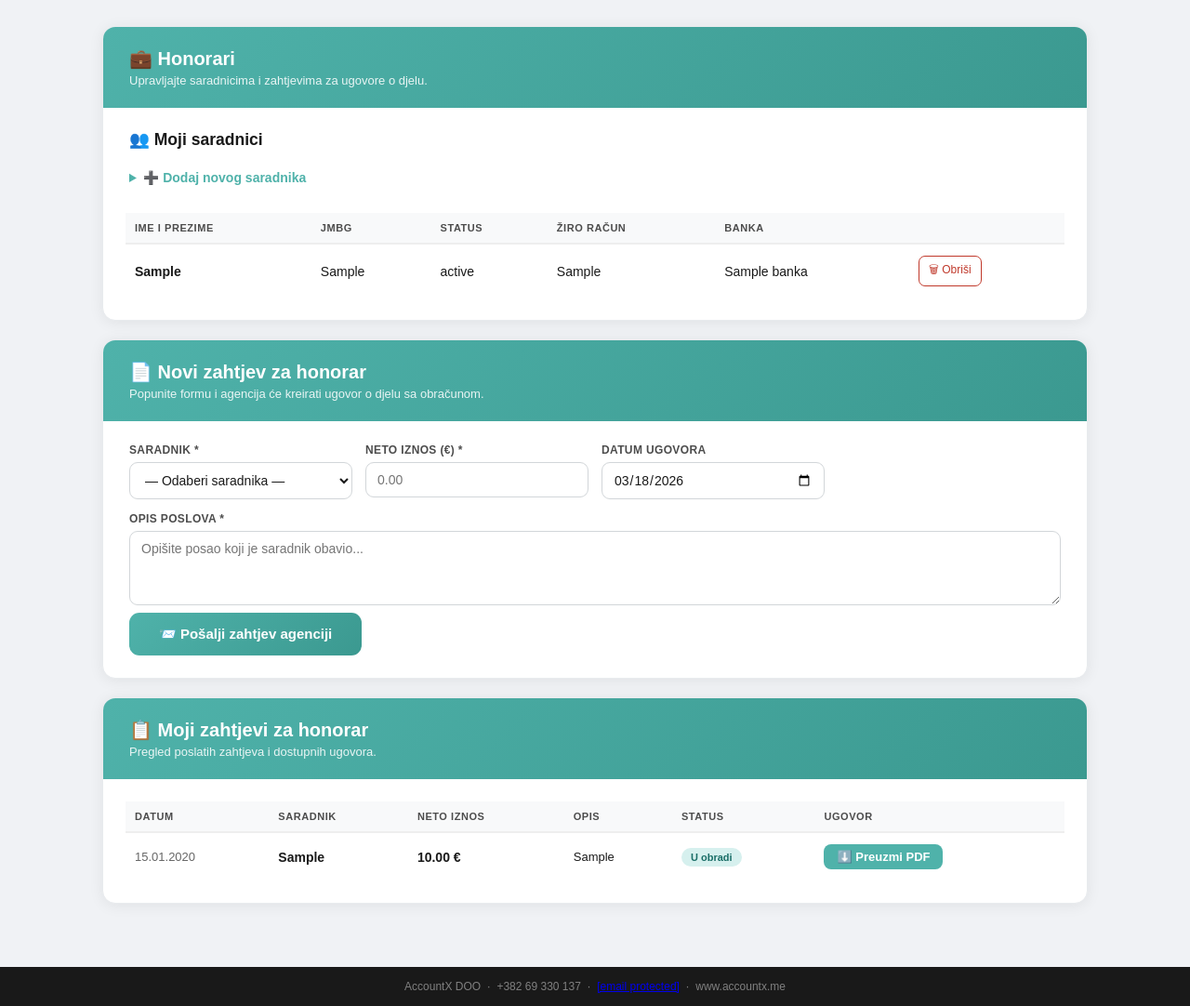
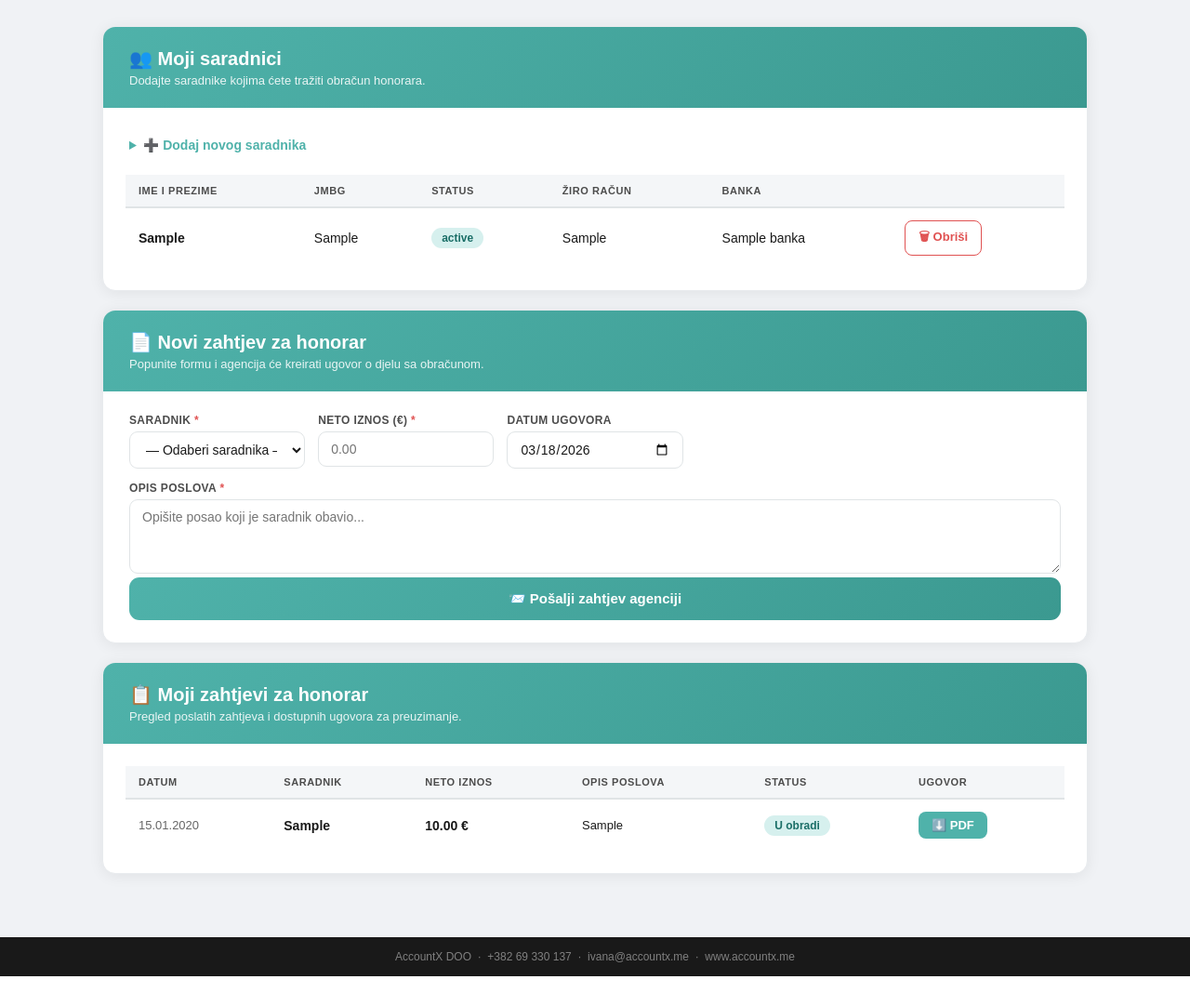
Before and after one commit to ivana-cmd/accountx-portal, a Flask app: page /honorari in a window 1280 px wide. Shown: the part 67-1149 px from the top of the page at 93% size. After the commit the page ends 1117 px from the top, so only its background shows below. Run offline with Flask 3, Linux system fonts and the light colour scheme; the visitor is signed in with stand-in values (Sample User, id 1); a database or web service that is not in the repository returns one stand-in record (values such as "Sample title"); some libraries are stand-ins or nearby versions.

Commit message:
Add files via upload

```diff
--- a/templates/honorari.html
+++ b/templates/honorari.html
@@ -8,6 +8,7 @@
 </head>
 <body>
 <div class="page-wrap">
+
   <header class="header">
     <div class="header-inner">
       <img src="{{ url_for('static', filename='logo.png') }}" alt="AccountX" class="logo">
@@ -26,6 +27,7 @@
   </header>
 
   <main class="main">
+
     {% with messages = get_flashed_messages() %}
       {% if messages %}{% for msg in messages %}
         <div class="flash-msg">{{ msg }}</div>
@@ -35,79 +37,86 @@
     <!-- ═══ SARADNICI ═══ -->
     <div class="card">
       <div class="card-header">
-        <h2>💼 Honorari</h2>
-        <p>Upravljajte saradnicima i zahtjevima za ugovore o djelu.</p>
+        <h2>👥 Moji saradnici</h2>
+        <p>Dodajte saradnike kojima ćete tražiti obračun honorara.</p>
       </div>
       <div class="card-body">
 
-        <h3 style="margin-bottom:12px;">👥 Moji saradnici</h3>
-
-        <details style="margin-bottom:20px;">
-          <summary style="cursor:pointer; font-weight:700; color:#4FB2AA; padding:10px 0;">➕ Dodaj novog saradnika</summary>
-          <form method="post" action="{{ url_for('honorar_saradnik_add') }}" style="margin-top:16px;">
+        <details>
+          <summary>➕ Dodaj novog saradnika</summary>
+          <div class="details-form">
+            <form method="post" action="{{ url_for('honorar_saradnik_add') }}">
               <div class="form-row">
-              <div class="form-group">
-                <label>Ime i prezime *</label>
+                <div class="field">
+                  <label>Ime i prezime <span class="req">*</span></label>
                   <input type="text" name="ime_prezime" required placeholder="Ime Prezime">
                 </div>
-              <div class="form-group">
-                <label>JMBG *</label>
+                <div class="field">
+                  <label>JMBG <span class="req">*</span></label>
                   <input type="text" name="maticni_broj" required placeholder="1234567890123">
                 </div>
-              <div class="form-group">
+                <div class="field">
                   <label>Status zaposlenja</label>
                   <select name="status_zaposlenja">
                     <option value="zaposlen/a">Zaposlen/a</option>
                     <option value="nezaposlen/a">Nezaposlen/a</option>
                   </select>
                 </div>
-              <div class="form-group">
+                <div class="field">
                   <label>Firma gdje radi</label>
                   <input type="text" name="firma_gdje_radi" placeholder="Opciono">
                 </div>
-              <div class="form-group">
+                <div class="field">
                   <label>Grad</label>
                   <input type="text" name="grad" placeholder="Grad">
                 </div>
-              <div class="form-group">
+                <div class="field">
                   <label>Adresa</label>
                   <input type="text" name="adresa" placeholder="Ulica i broj">
                 </div>
-              <div class="form-group">
+                <div class="field">
                   <label>Telefon</label>
                   <input type="text" name="telefon" placeholder="+382...">
                 </div>
-              <div class="form-group">
+                <div class="field">
                   <label>Žiro račun</label>
                   <input type="text" name="ziro_racun" placeholder="Broj računa">
                 </div>
-              <div class="form-group">
+                <div class="field">
                   <label>Banka</label>
                   <input type="text" name="banka" placeholder="Naziv banke">
                 </div>
               </div>
-            <button type="submit" class="btn-submit" style="width:auto; padding:12px 28px; margin-top:8px;">💾 Sačuvaj saradnika</button>
+              <button type="submit" class="btn-submit" style="margin-top:16px;">💾 Sačuvaj saradnika</button>
             </form>
+          </div>
         </details>
 
         {% if saradnici %}
-        <div class="table-wrap">
+        <div class="table-wrap" style="margin-top:16px;">
           <table>
             <thead>
-              <tr><th>Ime i prezime</th><th>JMBG</th><th>Status</th><th>Žiro račun</th><th>Banka</th><th></th></tr>
+              <tr>
+                <th>Ime i prezime</th>
+                <th>JMBG</th>
+                <th>Status</th>
+                <th>Žiro račun</th>
+                <th>Banka</th>
+                <th></th>
+              </tr>
             </thead>
             <tbody>
             {% for s in saradnici %}
             <tr>
               <td><strong>{{ s.ime_prezime }}</strong></td>
-              <td>{{ s.maticni_broj }}</td>
-              <td>{{ s.status_zaposlenja }}</td>
+              <td class="nowrap">{{ s.maticni_broj }}</td>
+              <td><span class="badge badge-blue">{{ s.status_zaposlenja }}</span></td>
               <td>{{ s.ziro_racun or '—' }}</td>
               <td>{{ s.banka or '—' }}</td>
               <td>
                 <form method="post" action="{{ url_for('honorar_saradnik_delete', sid=s.id) }}"
                       onsubmit="return confirm('Sigurno obrišeš saradnika {{ s.ime_prezime }}?')">
-                  <button type="submit" class="btn-danger-small">🗑 Obriši</button>
+                  <button type="submit" class="btn-sm red">🗑 Obriši</button>
                 </form>
               </td>
             </tr>
@@ -116,7 +125,7 @@
           </table>
         </div>
         {% else %}
-        <p style="color:#888; font-size:14px; margin-bottom:8px;">Nema unesenih saradnika. Dodajte prvog saradnika iznad.</p>
+        <p style="color:#888; font-size:14px; margin-top:16px;">Nema unesenih saradnika. Dodajte prvog saradnika iznad.</p>
         {% endif %}
 
       </div>
@@ -132,8 +141,8 @@
       <div class="card-body">
         <form method="post" action="{{ url_for('honorar_zahtjev_add') }}">
           <div class="form-row">
-            <div class="form-group">
-              <label>Saradnik *</label>
+            <div class="field">
+              <label>Saradnik <span class="req">*</span></label>
               <select name="saradnik_id" required>
                 <option value="">— Odaberi saradnika —</option>
                 {% for s in saradnici %}
@@ -141,23 +150,32 @@
                 {% endfor %}
               </select>
             </div>
-            <div class="form-group">
-              <label>Neto iznos (€) *</label>
+            <div class="field">
+              <label>Neto iznos (€) <span class="req">*</span></label>
               <input type="number" name="neto_iznos" step="0.01" min="1" required placeholder="0.00">
             </div>
-            <div class="form-group">
+            <div class="field">
               <label>Datum ugovora</label>
               <input type="date" name="datum_ugovora" id="datum_field">
             </div>
-            <div class="form-group full-width">
-              <label>Opis poslova *</label>
-              <textarea name="opis_poslova" required rows="3" placeholder="Opišite posao koji je saradnik obavio..."></textarea>
+            <div class="field full">
+              <label>Opis poslova <span class="req">*</span></label>
+              <textarea name="opis_poslova" required rows="3"
+                placeholder="Opišite posao koji je saradnik obavio..."></textarea>
             </div>
           </div>
-          <button type="submit" class="btn-submit" style="width:auto; padding:14px 32px; margin-top:8px;">
+          <button type="submit" class="btn-submit" style="margin-top:4px;">
             📨 Pošalji zahtjev agenciji
           </button>
         </form>
+      </div>
+    </div>
+    {% else %}
+    <div class="card">
+      <div class="card-body">
+        <div class="alert">
+          ⚠️ Prije slanja zahtjeva, dodajte saradnika u listi iznad.
+        </div>
       </div>
     </div>
     {% endif %}
@@ -166,32 +184,45 @@
     <div class="card">
       <div class="card-header">
         <h2>📋 Moji zahtjevi za honorar</h2>
-        <p>Pregled poslatih zahtjeva i dostupnih ugovora.</p>
+        <p>Pregled poslatih zahtjeva i dostupnih ugovora za preuzimanje.</p>
       </div>
       <div class="card-body">
         {% if zahtjevi %}
         <div class="table-wrap">
           <table>
             <thead>
-              <tr><th>Datum</th><th>Saradnik</th><th>Neto iznos</th><th>Opis</th><th>Status</th><th>Ugovor</th></tr>
+              <tr>
+                <th>Datum</th>
+                <th>Saradnik</th>
+                <th>Neto iznos</th>
+                <th>Opis poslova</th>
+                <th>Status</th>
+                <th>Ugovor</th>
+              </tr>
             </thead>
             <tbody>
             {% for z in zahtjevi %}
             <tr>
-              <td class="date-cell">{{ z.created_at.strftime('%d.%m.%Y') if z.created_at else '—' }}</td>
+              <td class="nowrap" style="color:#666; font-size:13px;">
+                {{ z.created_at.strftime('%d.%m.%Y') if z.created_at else '—' }}
+              </td>
               <td><strong>{{ z.saradnik_ime }}</strong></td>
-              <td><strong>{{ "%.2f"|format(z.neto_iznos) }} €</strong></td>
-              <td style="max-width:220px; white-space:normal; font-size:13px;">
-                {{ z.opis_poslova[:80] }}{% if z.opis_poslova|length > 80 %}...{% endif %}
+              <td class="nowrap"><strong>{{ "%.2f"|format(z.neto_iznos) }} €</strong></td>
+              <td style="max-width:260px; font-size:13px; line-height:1.5; white-space:normal;">
+                {{ z.opis_poslova[:100] }}{% if z.opis_poslova|length > 100 %}...{% endif %}
               </td>
               <td>
-                <span class="status-badge status-{{ z.status|lower|replace(' ','_') }}">{{ z.status }}</span>
+                <span class="badge status-{{ z.status|lower|replace(' ','_') }}">
+                  {{ z.status }}
+                </span>
               </td>
               <td>
                 {% if z.pdf_data %}
-                <a class="btn-download" href="{{ url_for('honorar_pdf_download', zahtjev_id=z.id) }}">⬇️ Preuzmi PDF</a>
+                <a class="btn-sm teal" href="{{ url_for('honorar_pdf_download', zahtjev_id=z.id) }}">
+                  ⬇️ PDF
+                </a>
                 {% else %}
-                <span style="color:#aaa; font-size:13px;">U pripremi...</span>
+                <span style="color:#aaa; font-size:13px; white-space:nowrap;">⏳ U pripremi</span>
                 {% endif %}
               </td>
             </tr>
@@ -201,7 +232,7 @@
         </div>
         {% else %}
         <div class="empty-state">
-          <div style="font-size:48px; margin-bottom:16px;">📄</div>
+          <div style="font-size:48px; margin-bottom:14px;">📄</div>
           <h3>Nema poslatih zahtjeva</h3>
           <p>Dodajte saradnika i pošaljite prvi zahtjev za honorar.</p>
         </div>
@@ -212,38 +243,13 @@
   </main>
 
   <footer class="footer">
-    <p>AccountX DOO &nbsp;·&nbsp; +382 69 330 137 &nbsp;·&nbsp; <a href="/cdn-cgi/l/email-protection" class="__cf_email__" data-cfemail="8fe6f9eee1eecfeeecece0fae1fbf7a1e2ea">[email&#160;protected]</a> &nbsp;·&nbsp; www.accountx.me</p>
+    <p>AccountX DOO &nbsp;·&nbsp; +382 69 330 137 &nbsp;·&nbsp; ivana@accountx.me &nbsp;·&nbsp; www.accountx.me</p>
   </footer>
+
 </div>
 
-<script data-cfasync="false" src="/cdn-cgi/scripts/5c5dd728/cloudflare-static/email-decode.min.js"></script><script>
+<script>
 document.getElementById('datum_field').value = new Date().toISOString().split('T')[0];
 </script>
-
-<style>
-.form-row { display: grid; grid-template-columns: repeat(auto-fit, minmax(200px, 1fr)); gap: 14px; }
-.form-group { display: flex; flex-direction: column; gap: 6px; }
-.form-group.full-width { grid-column: 1 / -1; }
-.form-group label { font-size: 12px; font-weight: 700; color: #4C4C4C; text-transform: uppercase; letter-spacing: .03em; }
-.form-group input, .form-group select, .form-group textarea {
-  padding: 10px 12px; border: 1px solid #d2d6d9; border-radius: 9px;
-  font-size: 14px; font-family: inherit; width: 100%;
-}
-.form-group input:focus, .form-group select:focus, .form-group textarea:focus {
-  outline: none; border-color: #4FB2AA; box-shadow: 0 0 0 3px rgba(79,178,170,.15);
-}
-.table-wrap { overflow-x: auto; }
-table { width: 100%; border-collapse: collapse; font-size: 14px; }
-th { background: #f8f9fa; padding: 10px; text-align: left; font-size: 11px; text-transform: uppercase; color: #4C4C4C; border-bottom: 2px solid #eee; }
-td { padding: 12px 10px; border-bottom: 1px solid #f0f0f0; vertical-align: middle; }
-tr:hover td { background: #fafffe; }
-.date-cell { white-space: nowrap; color: #666; font-size: 13px; }
-.status-badge { display: inline-block; padding: 4px 10px; border-radius: 999px; font-size: 11px; font-weight: 700; }
-.status-primljeno { background: #fff3d6; color: #8a5200; }
-.status-završeno { background: #d4f5e2; color: #1a6e3a; }
-.status-u_obradi { background: #d6f0ee; color: #1a6e67; }
-.btn-danger-small { background: none; border: 1px solid #c0392b; color: #c0392b; padding: 5px 10px; border-radius: 7px; cursor: pointer; font-size: 12px; }
-.btn-danger-small:hover { background: #c0392b; color: white; }
-.btn-download { display: inline-block; background: #4FB2AA; color: white; padding: 6px 14px; border-radius: 8px; text-decoration: none; font-size: 13px; font-weight: 700; }
-.btn-download:hover { background: #3b9990; }
-.flash-msg { background: #e7faf7; border-left: 4px solid
+</body>
+</html>
```
Lines whose indentation alone changed are shown as unchanged.
